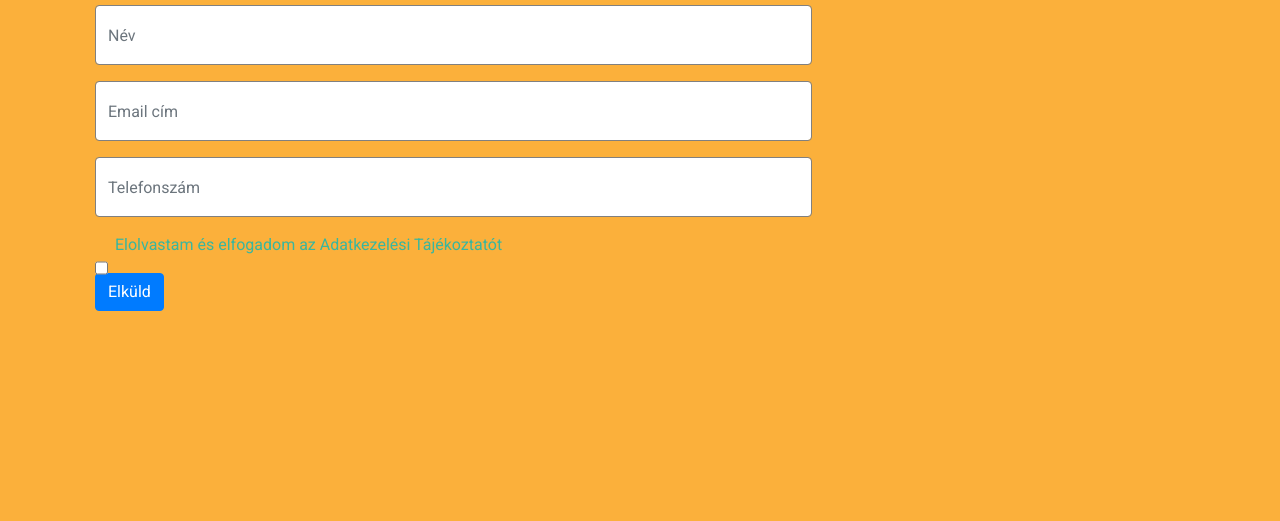
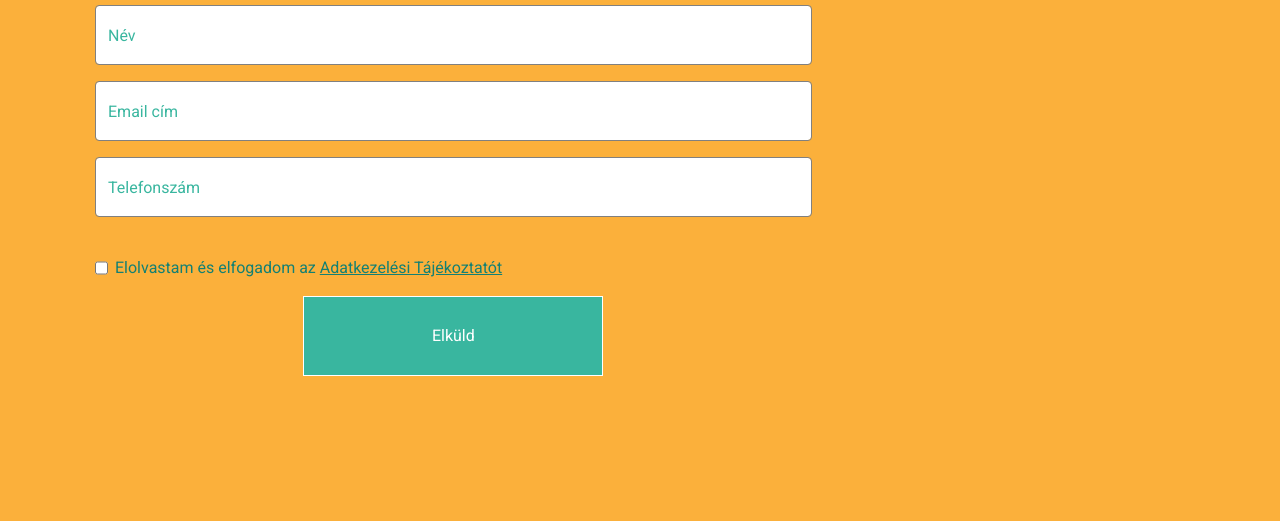
Before and after one commit to Tunde-dev/css-exam, a plain HTML site: page index.html in a window 1280 px wide. Shown: the part 279-800 px from the top of the page. Drawn offline with nearby package versions, Linux system fonts and the light colour scheme; a web font is replaced by a local one.

Commit message:
the final version

```diff
--- a/index.html
+++ b/index.html
@@ -33,9 +33,12 @@
                         </div>
                         <div class="form-group form-check">
                             <input type="checkbox" class="form-check-input" id="exampleCheck1">
-                            <label class="form-check-label" for="exampleCheck1">Elolvastam és elfogadom az Adatkezelési Tájékoztatót</label>
+                            <label class="form-check-label" for="exampleCheck1">Elolvastam és elfogadom az <span>Adatkezelési Tájékoztatót</span></label>
                         </div>
-                        <button type="submit" class="btn btn-primary">Elküld</button>
+                        <div class="d-flex justify-content-center">
+                            <button type="submit" class="own-style-button ">Elküld</button>
+                        </div>
+
                     </form>
                 </div>
             </div>
--- a/src/style.scss
+++ b/src/style.scss
@@ -3,10 +3,11 @@
 
 $base-color: #fbb03b;
 $second-color: #39b69f;
+$third-color: #138073;
 $white-color: #fff;
 body {
     background-color: $base-color;
-    color: $second-color;
+    color: $third-color;
     font-family: 'Roboto', sans-serif;
 }
 
@@ -16,7 +17,7 @@ body {
 .navbar-toggler {
     padding: 0.6em 0.8em;
     /*font-size: 1em;*/
-    background-color: $second-color;
+    background-color: $third-color;
     border-radius: 50%;
     transition: all 0.5s;
 
@@ -35,7 +36,28 @@ body {
     height: 60px;
     border: 1px solid grey;
     }
+    ::placeholder {
+        color: $second-color;
+    }
+    label {
+        margin-top: 23px;
+    }
+    span {
+        text-decoration: underline;
+    }
+}
 
+.own-style-button {
+    width: 300px;
+    background-color: $second-color;
+    color: $white-color;
+    height: 80px;
+    border: 0.5px solid $white-color;
+
+    &:hover {
+        background-color: #e4dada;
+        transition: all 0.5s;
+    }
 }
 h2 {
     text-align: center;
```
Also changed, not shown: out/style.css, 1 other file.
